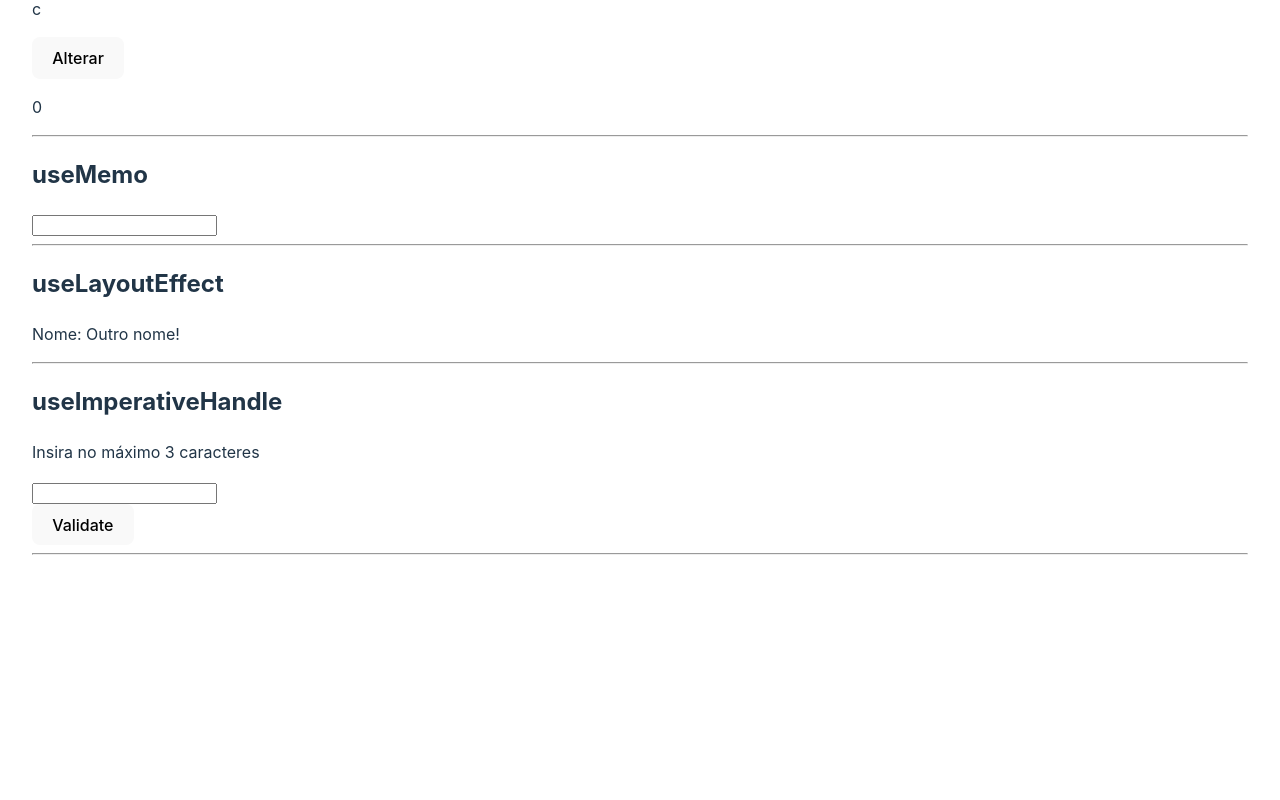
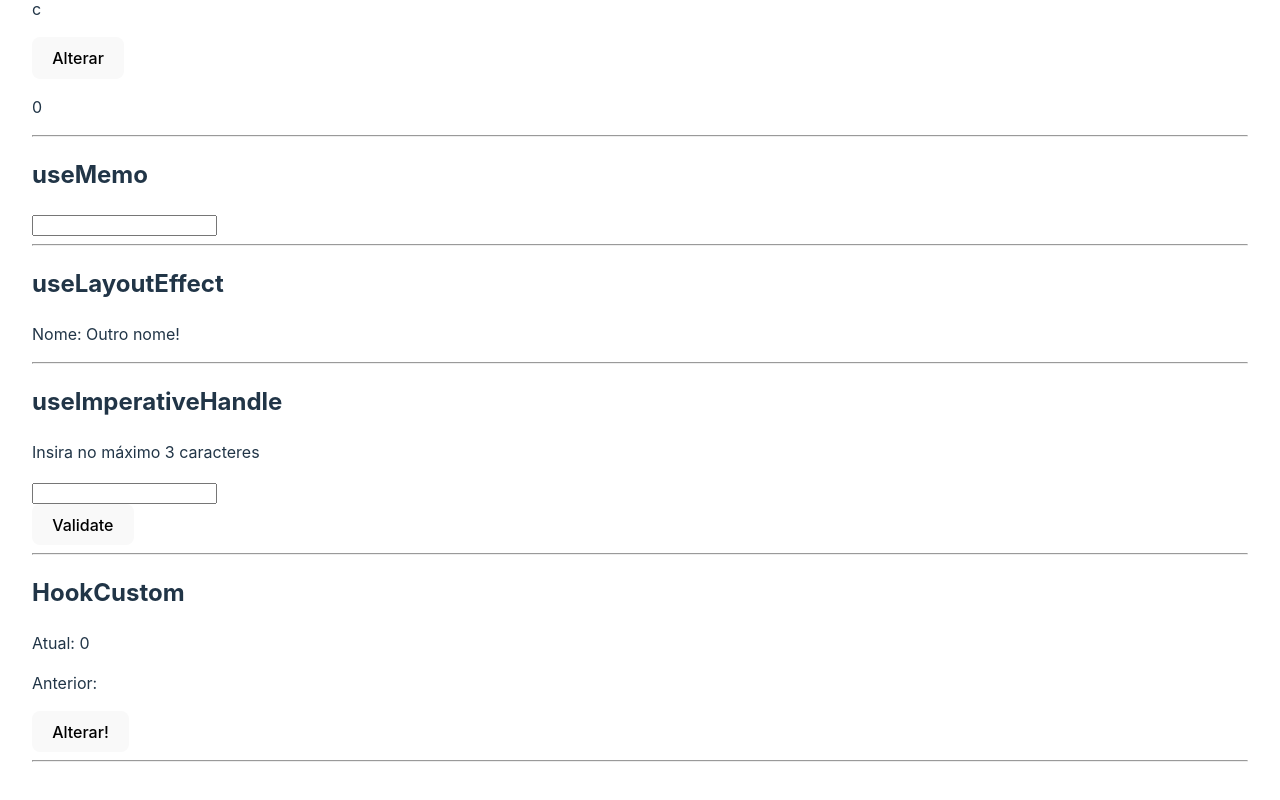
Before and after one commit to lucianobrsts/cursoreactudemy, a React (Vite) app in the folder 11_REACT_HOOKS/reacthooks/: page / in a window 1280 px wide. Shown: the part 1701-2501 px from the top of the page. Before the commit the page ends 2296 px from the top, so only its background shows below. Built offline with nearby package versions, Linux system fonts and the light colour scheme.

Commit message:
Custom hook

```diff
--- /dev/null
+++ b/11_REACT_HOOKS/reacthooks/src/components/HookCustom.jsx
@@ -0,0 +1,21 @@
+import { useState } from "react";
+
+import { usePrevious } from "../hooks/usePrevious";
+
+const HookCustom = () => {
+  const [number, setNumber] = useState(0);
+  const previousValue = usePrevious(number);
+
+  return (
+    <div>
+      <h2>HookCustom</h2>
+      <p>Atual: {number}</p>
+      <p>Anterior: {previousValue}</p>
+      <button onClick={() => setNumber(Math.random())}>Alterar!</button>
+
+      <hr />
+    </div>
+  );
+};
+
+export default HookCustom;
--- /dev/null
+++ b/11_REACT_HOOKS/reacthooks/src/hooks/usePrevious.jsx
@@ -0,0 +1,11 @@
+import { useEffect, useRef } from "react";
+
+export const usePrevious = (value) => {
+  const ref = useRef;
+
+  useEffect(() => {
+    ref.current = value;
+  });
+
+  return ref.current;
+};
--- a/11_REACT_HOOKS/reacthooks/src/pages/Home/Home.jsx
+++ b/11_REACT_HOOKS/reacthooks/src/pages/Home/Home.jsx
@@ -14,9 +14,10 @@ import HookUseCallback from "../../components/HookUseCallback";
 import HookUseMemo from "../../components/HookUseMemo";
 import HookUseLayoutEffect from "../../components/HookUseLayoutEffect";
 import HookUseImperativeHandle from "../../components/HookUseImperativeHandle";
+import HookCustom from "../../components/HookCustom";
 
 const Home = () => {
-  const {contextValue} = useContext(SomeContext)
+  const { contextValue } = useContext(SomeContext);
   return (
     <div className={styles.container}>
       <HookUseState />
@@ -32,6 +33,7 @@ const Home = () => {
       <HookUseMemo />
       <HookUseLayoutEffect />
       <HookUseImperativeHandle />
+      <HookCustom />
     </div>
   );
 };
```
